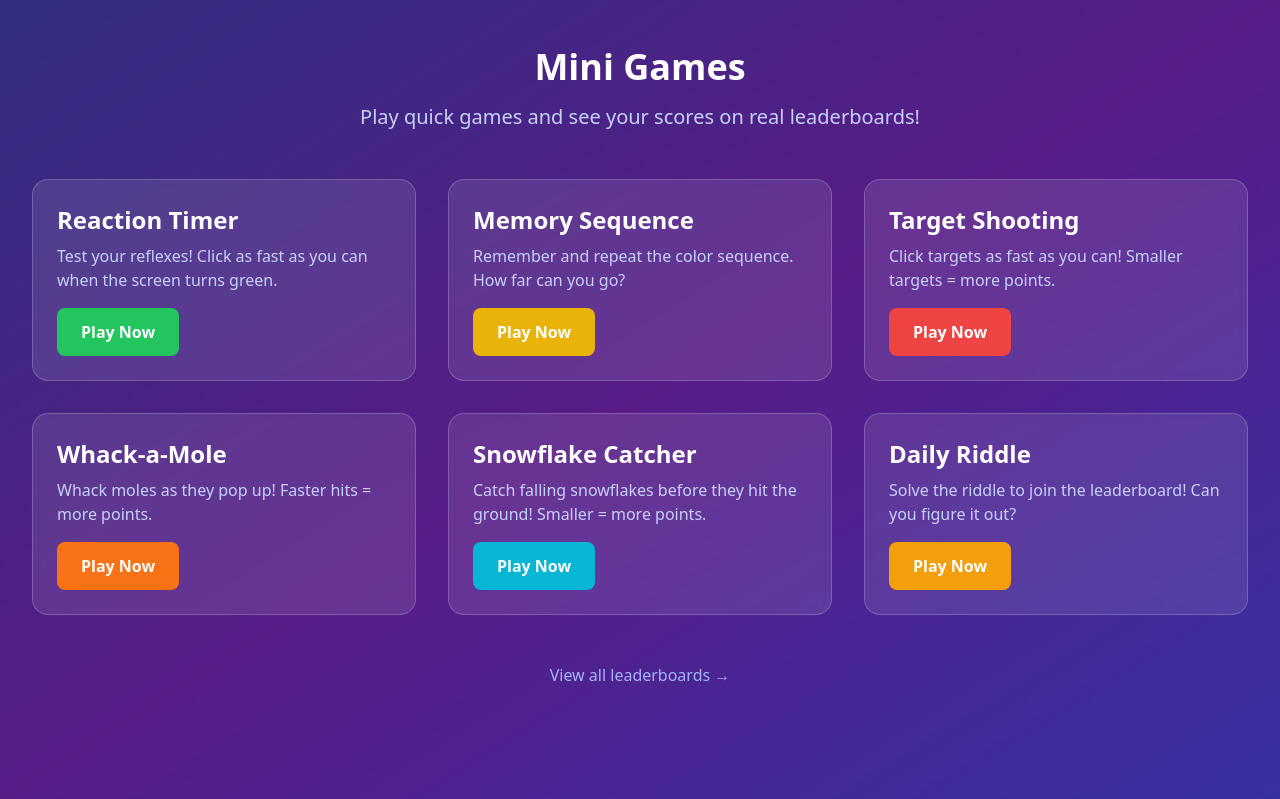
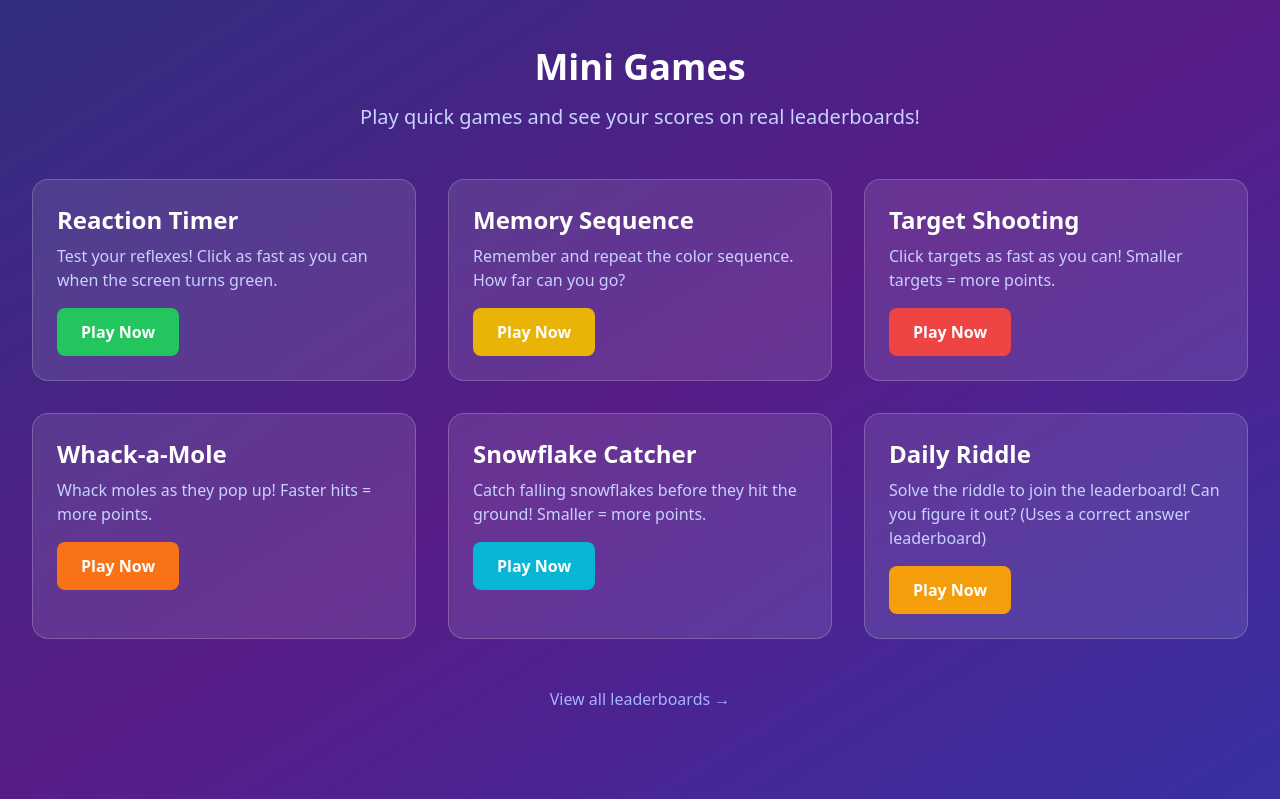
Before and after one commit to falldaysoft/scores, a Django app: page /play/ in a window 1280 px wide. Shown: the part 65-864 px from the top of the page. Run offline with Django 5.2, Linux system fonts and the light colour scheme; some libraries are stand-ins or nearby versions.

Commit message:
Tweak minigames description

```diff
--- a/templates/minigames/play.html
+++ b/templates/minigames/play.html
@@ -59,7 +59,7 @@
             <!-- Daily Riddle -->
             <div class="bg-white/10 backdrop-blur-sm rounded-2xl p-6 border border-white/20">
                 <h2 class="text-2xl font-bold text-white mb-2">Daily Riddle</h2>
-                <p class="text-indigo-200 mb-4">Solve the riddle to join the leaderboard! Can you figure it out?</p>
+                <p class="text-indigo-200 mb-4">Solve the riddle to join the leaderboard! Can you figure it out? (Uses a correct answer leaderboard)</p>
                 <a href="{% url 'minigames:riddle' %}" class="inline-block bg-amber-500 hover:bg-amber-600 text-white font-bold py-3 px-6 rounded-lg transition">
                     Play Now
                 </a>
```
